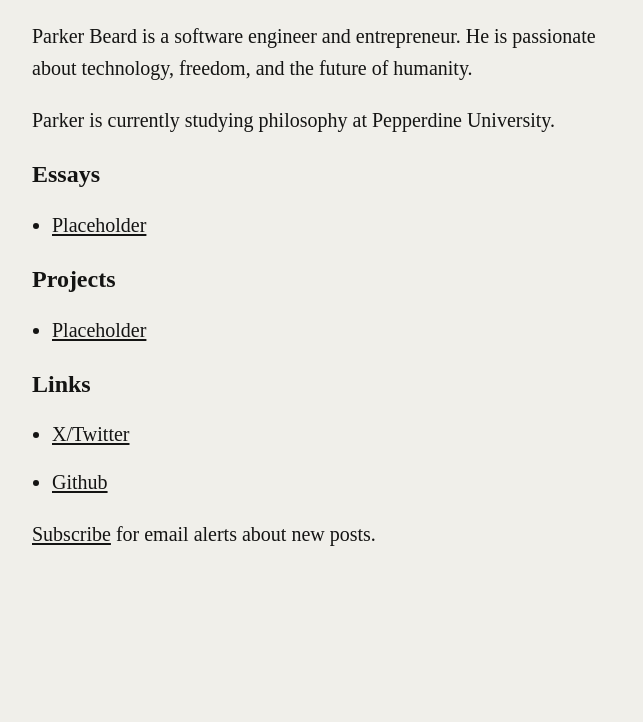
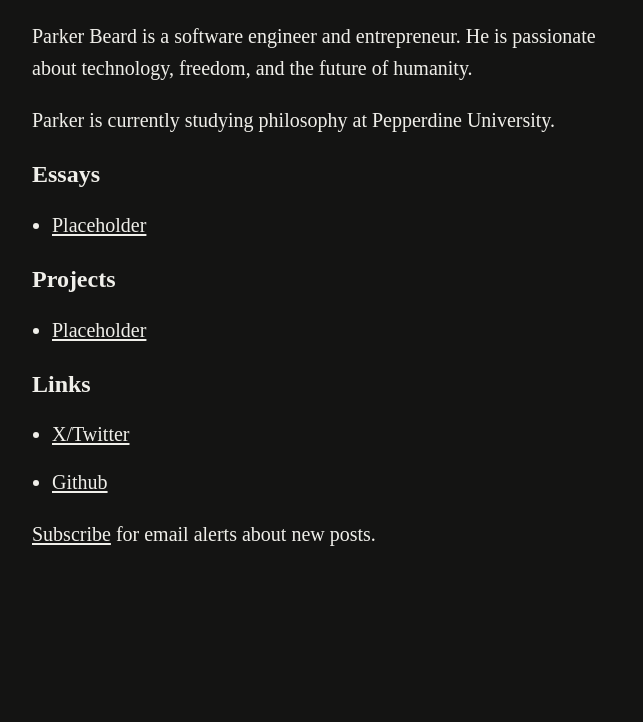
Before and after one commit to parkerjbeard/parkerbeard.com, a plain HTML site: page index.html in a window 1280 px wide. Shown: the part 78-800 px from the top of the page, without its empty margins (318-961 px from the left). Drawn offline with Linux system fonts and the light colour scheme; a web font is replaced by a local one.

Commit message:
default to darkmode

```diff
--- a/darkmode.js
+++ b/darkmode.js
@@ -48,9 +48,9 @@ function initDarkMode() {
 
   darkModeToggle.addEventListener("change", handleDarkModeToggle);
 
-  // Check localStorage and set initial state without animation
+  // Check localStorage, default to dark mode if not set
   const savedDarkMode = localStorage.getItem("darkMode");
-  setDarkMode(savedDarkMode === "enabled", false);
+  setDarkMode(savedDarkMode === null ? true : savedDarkMode === "enabled", false);
 
   // Remove the no-animate class after a short delay
   setTimeout(() => {
--- a/index.html
+++ b/index.html
@@ -44,6 +44,11 @@
                 const root = document.documentElement;
                 const classes = ["preload"];
 
+                // Default to dark mode if not set in localStorage
+                if (localStorage.getItem("darkMode") === null) {
+                    localStorage.setItem("darkMode", "enabled");
+                }
+
                 if (localStorage.getItem("darkMode") === "enabled") {
                     classes.push("dark-mode");
                     root.style.setProperty("--bg-color", "#141413");
@@ -58,6 +63,7 @@
                 document.documentElement.classList.add(
                     "preload",
                     "js-loaded",
+                    "dark-mode" // Add dark-mode class by default
                 );
             }
         })();
--- a/styles.css
+++ b/styles.css
@@ -19,26 +19,25 @@
 }
 
 :root {
-  --bg-color: #f0efea;
-  --text-color: #141413;
-  --border-color: #e6e4dd;
-  --footnote-bg-color: rgba(0, 0, 0, 0.08);
-  --footnote-hover-bg-color: rgba(0, 0, 0, 0.15);
-  --tooltip-bg-color: #f9f9f9;
-  --tooltip-text-color: #333;
-  --tooltip-shadow-color: rgba(0, 0, 0, 0.15);
-  --highlight-color: rgba(137, 137, 222, 0.3);
+  --bg-color: #141413;
+  --text-color: #f0efea;
+  --border-color: #444;
+  --footnote-bg-color: rgba(255, 255, 255, 0.15);
+  --footnote-hover-bg-color: rgba(255, 255, 255, 0.4);
+  --tooltip-bg-color: #2a2a2a;
+  --tooltip-text-color: #f0f0f0;
+  --tooltip-shadow-color: rgba(255, 255, 255, 0.15);
+  --toc-header-color: #f0efea;
+  --subscribe-form-bg: transparent;
+  --subscribe-form-text: #f0efea;
+  --subscribe-button-bg: #f0efea;
+  --subscribe-button-text: #141413;
+  --invert-percentage: 100%;
+  --toc-bg-color: rgba(20, 20, 19, 0.8);
   --font-size-base: 20px;
   --content-max-width: 620px;
   --content-padding: 0 20px;
   --focus-color: #0066cc;
-  --toc-header-color: #141413;
-  --subscribe-form-bg: transparent;
-  --subscribe-form-text: #141413;
-  --subscribe-button-bg: #141413;
-  --subscribe-button-text: #f0efea;
-  --invert-percentage: 0%;
-  --toc-bg-color: rgba(240, 239, 234, 0.8);
 }
 
 body,
@@ -831,3 +830,22 @@ footer {
   font-style: italic;
   width: 100%;
 }
+
+/* Move light mode colors to this class */
+.light-mode {
+  --bg-color: #f0efea;
+  --text-color: #141413;
+  --border-color: #e6e4dd;
+  --footnote-bg-color: rgba(0, 0, 0, 0.08);
+  --footnote-hover-bg-color: rgba(0, 0, 0, 0.15);
+  --tooltip-bg-color: #f9f9f9;
+  --tooltip-text-color: #333;
+  --tooltip-shadow-color: rgba(0, 0, 0, 0.15);
+  --toc-header-color: #141413;
+  --subscribe-form-bg: transparent;
+  --subscribe-form-text: #141413;
+  --subscribe-button-bg: #141413;
+  --subscribe-button-text: #f0efea;
+  --invert-percentage: 0%;
+  --toc-bg-color: rgba(240, 239, 234, 0.8);
+}
```
